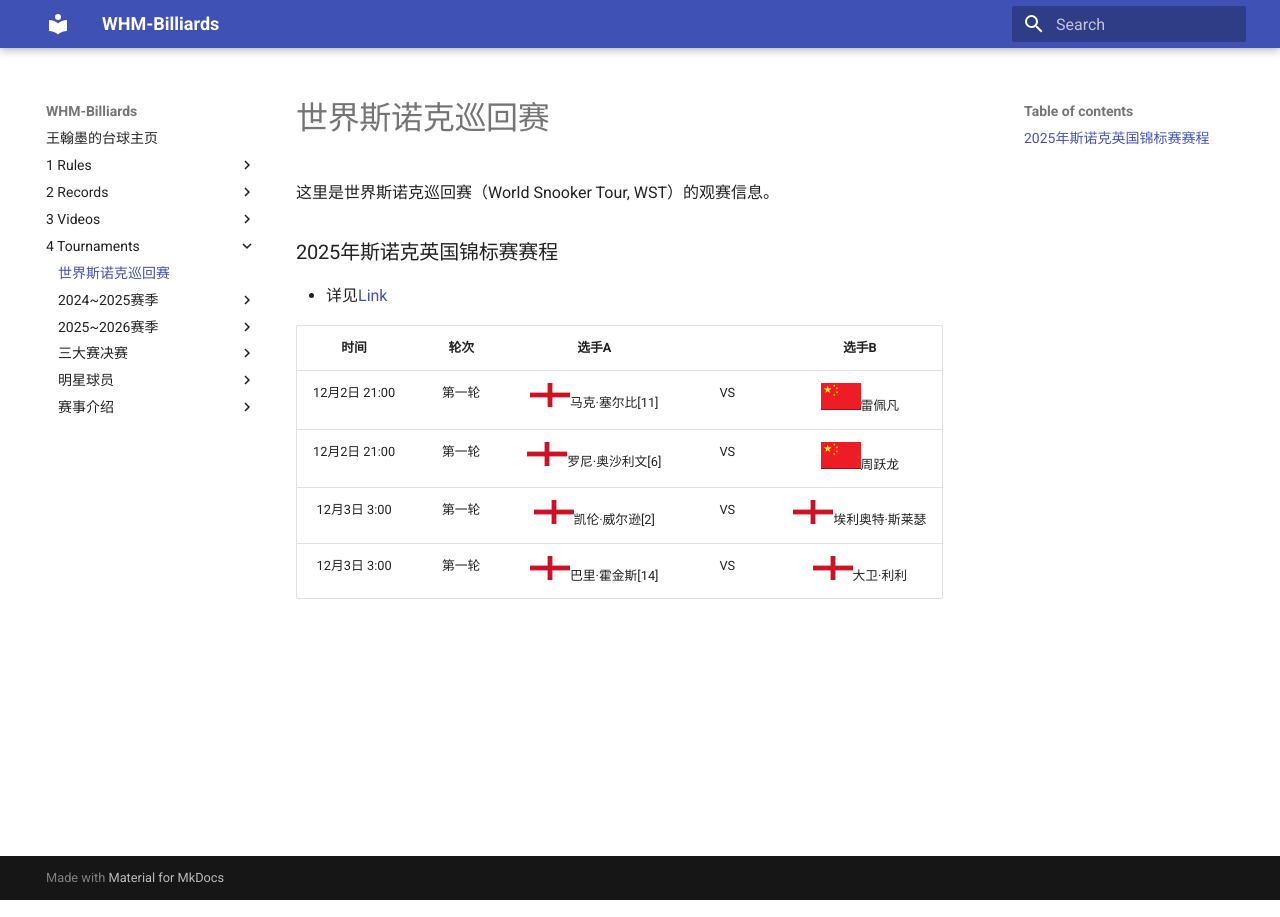
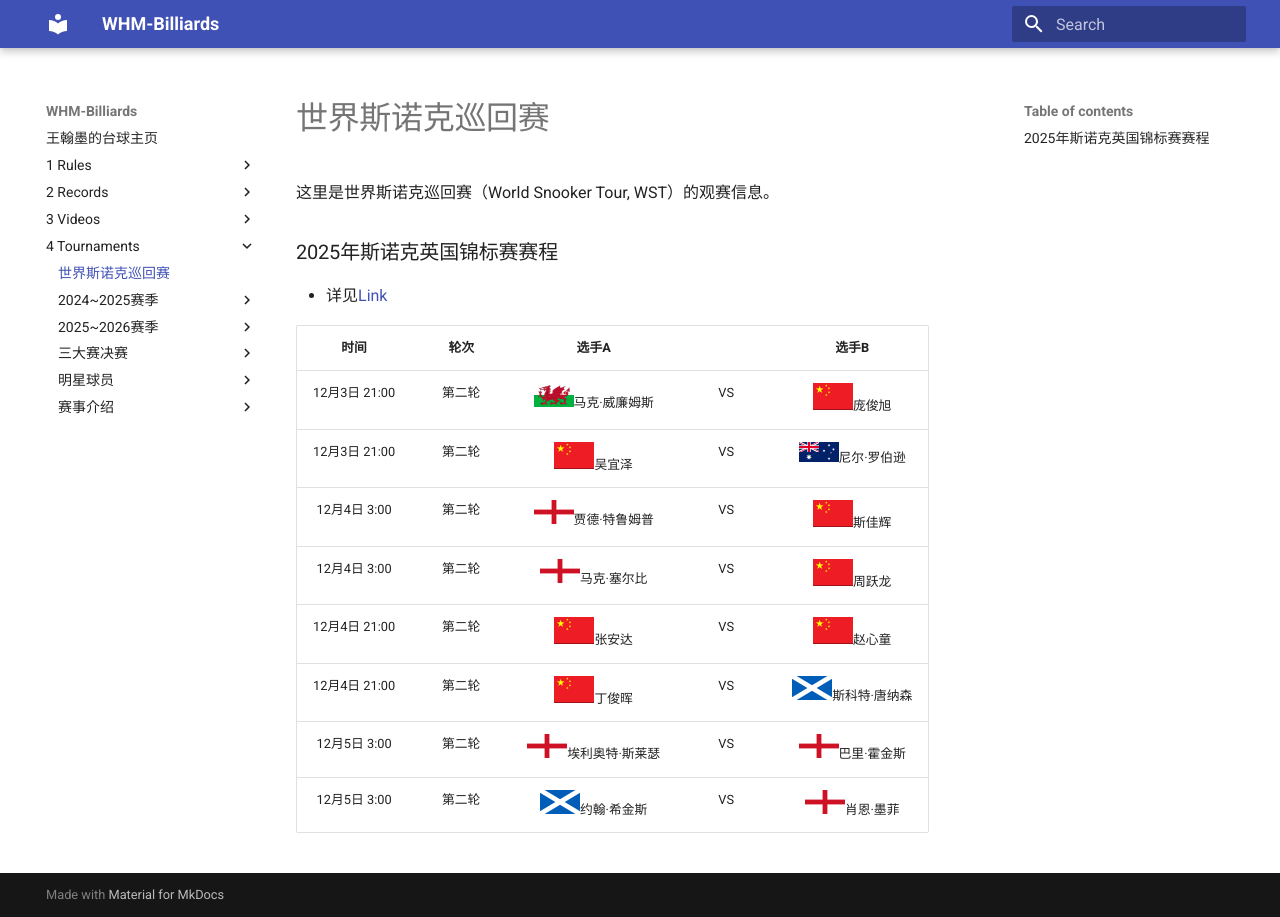
Before and after one commit to whm-billiards/whm-billiards.github.io, an MkDocs documentation site: the page built from docs/4-Tournaments/README.md, in a window 1280 px wide. Built offline with MkDocs 1.6.1 and Material for MkDocs 9.7.7, drawn with Linux system fonts in a browser that asks for light colours.

Commit message:
UK Championships 12.3

```diff
--- a/docs/4-Tournaments/README.md
+++ b/docs/4-Tournaments/README.md
@@ -8,7 +8,11 @@
 
 |       时间      |  轮次  |                    选手A                      |     |                   选手B                      |
 | :-------------: | :---: | :-------------------------------------------: | :-: | :------------------------------------------: |
-|  12月2日  21:00 | 第一轮 |  ![](./img/england.png)马克·塞尔比[11]         | VS |  ![](./img/china.png)雷佩凡                   |
-|  12月2日  21:00 | 第一轮 |  ![](./img/england.png)罗尼·奥沙利文[6]        | VS |  ![](./img/china.png)周跃龙                   |
-|  12月3日  3:00  | 第一轮 |  ![](./img/england.png)凯伦·威尔逊[2]          | VS |  ![](./img/england.png)埃利奥特·斯莱瑟        |
-|  12月3日  3:00  | 第一轮 |  ![](./img/england.png)巴里·霍金斯[14]         | VS |  ![](./img/england.png)大卫·利利              |
+|  12月3日  21:00 | 第二轮 |  ![](./img/wales.png)马克·威廉姆斯             | VS |  ![](./img/china.png)庞俊旭                   |
+|  12月3日  21:00 | 第二轮 |  ![](./img/china.png)吴宜泽                   | VS |  ![](./img/australia.png)尼尔·罗伯逊           |
+|  12月4日  3:00  | 第二轮 |  ![](./img/england.png)贾德·特鲁姆普           | VS |  ![](./img/china.png)斯佳辉                   |
+|  12月4日  3:00  | 第二轮 |  ![](./img/england.png)马克·塞尔比             | VS |  ![](./img/china.png)周跃龙                   |
+|  12月4日  21:00 | 第二轮 |  ![](./img/china.png)张安达                    | VS |  ![](./img/china.png)赵心童                   |
+|  12月4日  21:00 | 第二轮 |  ![](./img/china.png)丁俊晖                   | VS |  ![](./img/scotland.png)斯科特·唐纳森          |
+|  12月5日  3:00  | 第二轮 |  ![](./img/england.png)埃利奥特·斯莱瑟         | VS |  ![](./img/england.png)巴里·霍金斯            |
+|  12月5日  3:00  | 第二轮 |  ![](./img/scotland.png)约翰·希金斯            | VS |  ![](./img/england.png)肖恩·墨菲              |
```
Also changed, not shown: docs/4-Tournaments/2025~2026赛季/2-英锦赛.md (+6 -6 lines).
